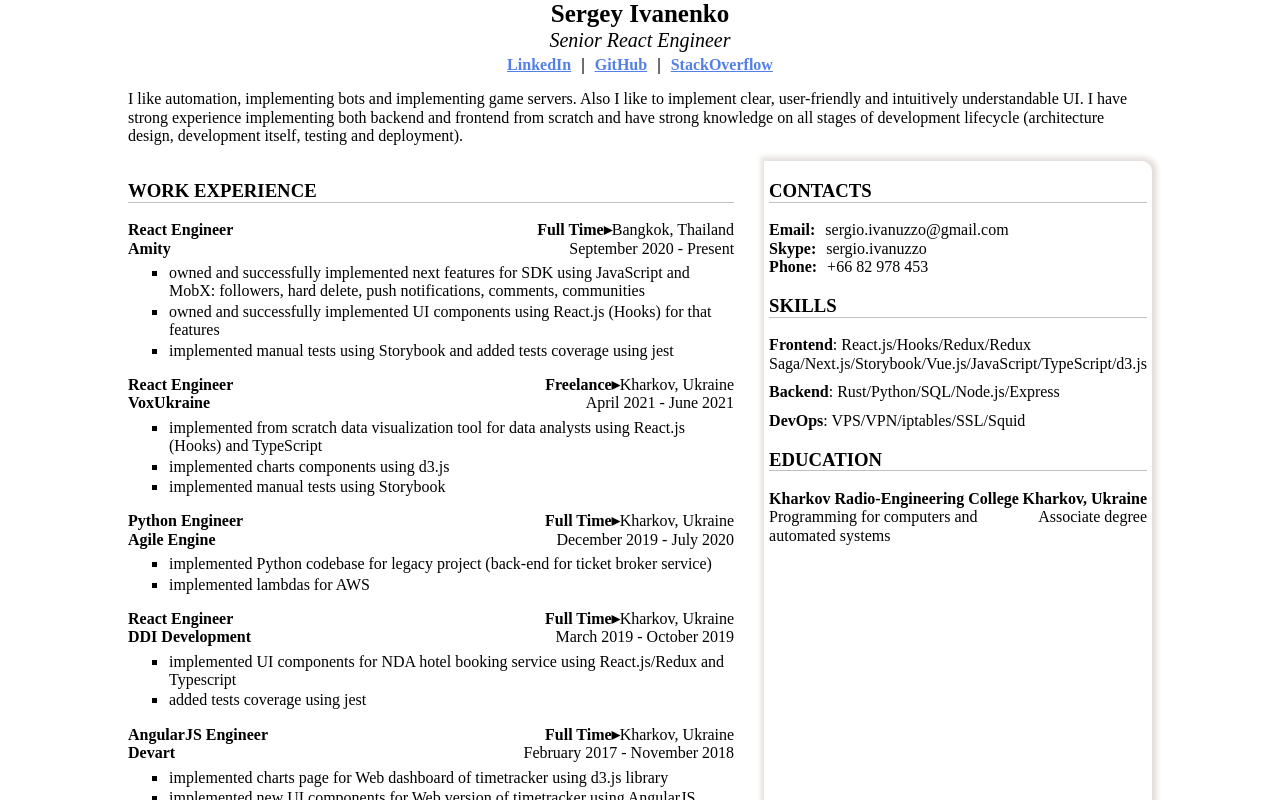
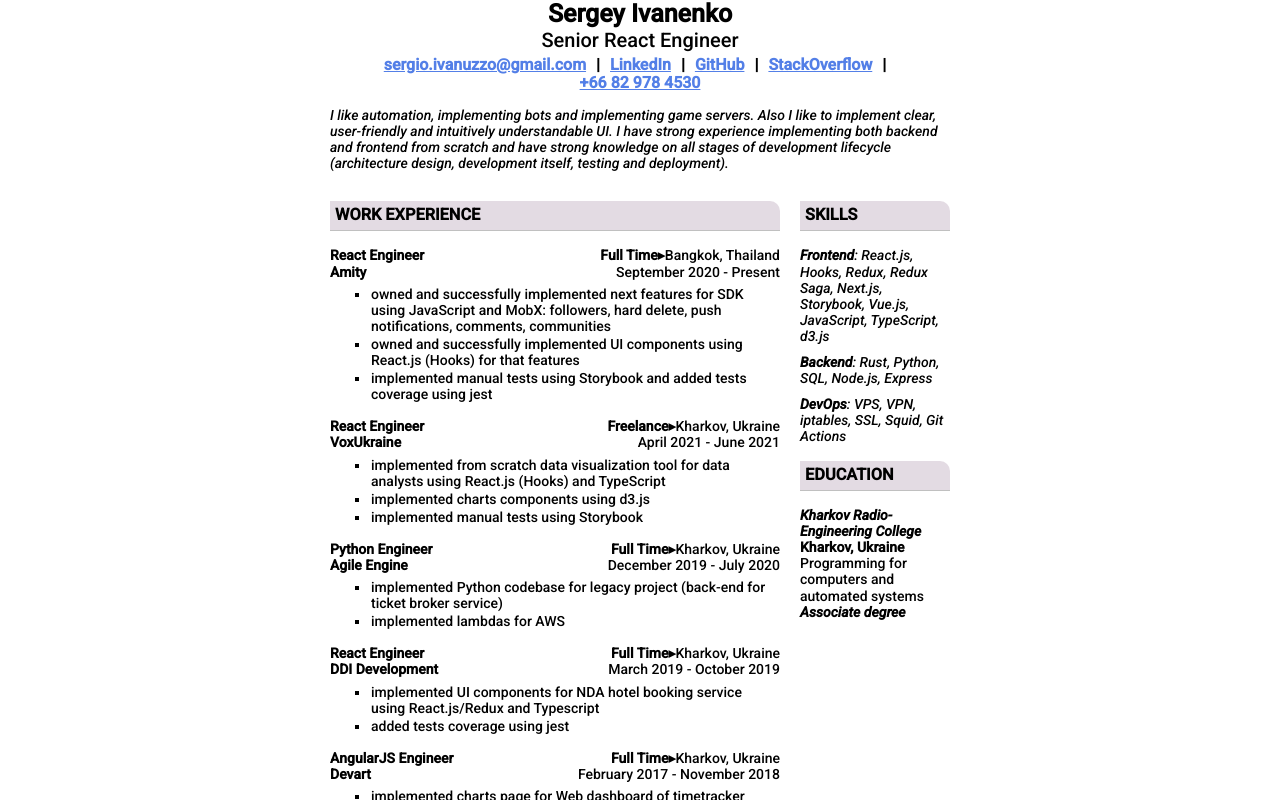
Before and after one commit to sergio-ivanuzzo/sergio-ivanuzzo.github.io, a Next.js app: page / in a window 1280 px wide. Shown: the top 800 px of the page. Built offline with nearby package versions, Linux system fonts and the light colour scheme.

Commit message:
fixed layout for print

```diff
--- a/src/components/core/Layout.jsx
+++ b/src/components/core/Layout.jsx
@@ -2,8 +2,30 @@ import styled from "styled-components";
 
 export const Section = styled.section`
   h3 {
-    width: 100%;
+    width: calc(100% - 10px);
     border-bottom: 1px solid silver;
     text-transform: uppercase;
+    background: rgba(221, 211, 221, .8);
+
+    @media print {
+      -webkit-print-color-adjust: exact;
+      print-color-adjust: exact;
+    }
+
+    padding: 5px;
+
+    @media screen and (orientation:landscape) {
+      border-top-right-radius: 10px;
+    }
+
+    /* Large devices (laptops/desktops, 992px and up) */
+    @media only screen and (min-width: 992px) {
+      border-top-right-radius: 10px;
+    }
+
+    /* Extra large devices (large laptops and desktops, 1200px and up) */
+    @media only screen and (min-width: 1200px) {
+      border-top-right-radius: 10px;
+    }
   }
 `;
--- a/src/components/partials/Contacts/index.jsx
+++ /dev/null
@@ -1,40 +0,0 @@
-import React from "react";
-import styled from "styled-components";
-import {Section} from "../../core/Layout";
-
-const Item = styled.div`
-  display: flex;
-`;
-
-const Name = styled.span`
-  font-weight: bold;
-  margin-right: 10px;
-
-  &:after {
-    content: ": ";
-  }
-`;
-
-const Address = styled.span``;
-
-const Contacts = () => {
-    return (
-        <Section>
-            <h3>Contacts</h3>
-            <Item>
-                <Name>Email</Name>
-                <Address>sergio.ivanuzzo@gmail.com</Address>
-            </Item>
-            <Item>
-                <Name>Skype</Name>
-                <Address>sergio.ivanuzzo</Address>
-            </Item>
-            <Item>
-                <Name>Phone</Name>
-                <Address>+66 82 978 453</Address>
-            </Item>
-        </Section>
-    );
-};
-
-export default Contacts;
--- a/src/components/partials/Education/index.jsx
+++ b/src/components/partials/Education/index.jsx
@@ -8,6 +8,7 @@ const Heading = styled.div``;
 const Cell = styled.div`
   display: flex;
   justify-content: space-between;
+  flex-direction: column;
 
   @media only screen and (-webkit-min-device-pixel-ratio: 2) {
     &:last-child {
@@ -18,6 +19,7 @@ const Cell = styled.div`
 
 const OrganizationName = styled.div`
   font-weight: bold;
+  font-style: italic;
 `;
 
 const Location = styled.div`
@@ -28,6 +30,8 @@ const Speciality = styled.div``;
 
 const Degree = styled.span`
   white-space: nowrap;
+  font-style: italic;
+  font-weight: bold;
 `;
 
 const Education = () => {
--- a/src/components/partials/Page.jsx
+++ b/src/components/partials/Page.jsx
@@ -4,8 +4,6 @@ import styled from "styled-components";
 import WorkExperience from "./WorkExperience";
 import Education from "./Education";
 import Skills from "./Skills";
-import Contacts from "./Contacts";
-
 
 export const Container = styled.div`
   display: flex;
@@ -16,49 +14,63 @@ const Content = styled.div`
   display: flex;
   flex-direction: column;
 
-  @media screen and (min-width: 1024px) {
+  /* Extra small devices (phones, 600px and down) */
+  @media only screen and (max-width: 600px) {
+    width: 100%;
+  }
+
+  /* Small devices (portrait tablets and large phones, 600px and up) */
+  @media only screen and (min-width: 600px) {
+    width: 80%;
+  }
+
+  /* Medium devices (landscape tablets, 768px and up) */
+  @media only screen and (min-width: 768px) {
+    width: 80%;
+  }
+
+  /* Large devices (laptops/desktops, 992px and up) */
+  @media only screen and (min-width: 992px) {
     width: 50%;
   }
 
-  @media screen and (min-device-width: 768px) and (max-device-width: 1024px) {
+  @media only screen and (min-width: 992px) and (orientation: landscape) {
     width: 80%;
   }
 
-  @media only screen and (-webkit-min-device-pixel-ratio: 2) {
-    width: 80%;
-
-    h3 {
-      font-size: 16px;
-    }
-
-    .item {
-      font-size: 12px;
-    }
+  /* Extra large devices (large laptops and desktops, 1200px and up) */
+  @media only screen and (min-width: 1200px) {
+    width: 50%;
   }
 `;
 
 const Row = styled.div`
   display: flex;
   flex-wrap: wrap;
+
+  & > * {
+    padding: 0 10px;
+  }
 `;
 
 const LeftColumn = styled.div`
-  flex: 4;
-  margin-right: 30px;
+  flex: 3;
+  flex-basis: available;
 `;
 
 const RightColumn = styled.div`
+  border-top-right-radius: 10px;
   flex: 1;
-  border-top-right-radius: 10px;
-  border-bottom-right-radius: 10px;
-  box-shadow: 1px 0 5px 4px rgba(221, 215, 211, .8);
-  padding: 0 5px;
 `;
 
 const Title = styled.div`
   font-size: 18px;
   margin: 0 auto;
   text-align: center;
+`;
+
+const About = styled.p`
+  font-style: italic;
 `;
 
 const Name = styled.div`
@@ -68,7 +80,6 @@ const Name = styled.div`
 
 const Position = styled.div`
   font-size: 20px;
-  font-style: italic;
 `;
 
 const Links = styled.div`
@@ -77,12 +88,7 @@ const Links = styled.div`
   font-weight: bold;
   font-size: 16px;
   margin-top: 4px;
-
-  @media print {
-    text-decoration: none;
-    color: black;
-    display: none;
-  }
+  justify-content: center;
 `;
 
 const Link = styled.a`
@@ -92,6 +98,15 @@ const Link = styled.a`
   &:hover {
     cursor: pointer;
     text-decoration: none;
+  }
+
+  @media print {
+    text-decoration: none;
+    color: #537FE7;
+
+    &:not(.show) {
+      display: none;
+    }
   }
 
   &:not(:last-child) {
@@ -114,28 +129,33 @@ const Page = () => {
                         <Name>Sergey Ivanenko</Name>
                         <Position>Senior React Engineer</Position>
                         <Links>
+                            <Link href="mailto:sergio.ivanuzzo@gmail.com" className="show">
+                                sergio.ivanuzzo@gmail.com
+                            </Link>
                             <Link target="_blank" href="https://www.linkedin.com/in/sergio-ivanuzzo/">LinkedIn</Link>
                             <Link target="_blank" href="https://github.com/sergio-ivanuzzo">GitHub</Link>
                             <Link target="_blank" href="https://stackoverflow.com/users/5397119/sergio-ivanuzzo">
                                 StackOverflow
                             </Link>
+                            <Link target="_blank" href="https://wa.me/66829784530" className="show">
+                                +66 82 978 4530
+                            </Link>
                         </Links>
                     </Title>
                 </Row>
                 <Row>
-                    <p>
+                    <About>
                         I like automation, implementing bots and implementing game servers.
                         Also I like to implement clear, user-friendly and intuitively understandable UI.
                         I have strong experience implementing both backend and frontend from scratch and have strong knowledge
                         on all stages of development lifecycle (architecture design, development itself, testing and deployment).
-                    </p>
+                    </About>
                 </Row>
                 <Row>
                     <LeftColumn>
                         <WorkExperience />
                     </LeftColumn>
                     <RightColumn>
-                        <Contacts />
                         <Skills />
                         <Education />
                     </RightColumn>
--- a/src/components/partials/Skills/index.jsx
+++ b/src/components/partials/Skills/index.jsx
@@ -4,8 +4,11 @@ import styled from "styled-components";
 import {Section} from "../../core/Layout";
 
 const Content = styled.div`
+  word-break: break-word;
+  font-style: italic;
+
   & > *:not(:last-child) {
-    margin: 10px 0;
+    margin-bottom: 10px;
   }
 `;
 
@@ -19,14 +22,13 @@ const Skills = () => {
             <h3>Skills</h3>
             <Content>
                 <div>
-                    <SkillType>Frontend</SkillType>: React.js/Hooks/Redux/Redux
-                    Saga/Next.js/Storybook/Vue.js/JavaScript/TypeScript/d3.js
+                    <SkillType>Frontend</SkillType>: React.js, Hooks, Redux, Redux Saga, Next.js, Storybook, Vue.js, JavaScript, TypeScript, d3.js
                 </div>
                 <div>
-                    <SkillType>Backend</SkillType>: Rust/Python/SQL/Node.js/Express
+                    <SkillType>Backend</SkillType>: Rust, Python, SQL, Node.js, Express
                 </div>
                 <div>
-                    <SkillType>DevOps</SkillType>: VPS/VPN/iptables/SSL/Squid
+                    <SkillType>DevOps</SkillType>: VPS, VPN, iptables, SSL, Squid, Git Actions
                 </div>
             </Content>
         </Section>
--- a/src/pages/_app.js
+++ b/src/pages/_app.js
@@ -1,22 +1,15 @@
 import React from "react";
 import { ThemeProvider } from "styled-components";
 import "normalize.css";
-import {Roboto} from "@next/font/google";
 
 import {GlobalStyle} from "../styles";
 import {theme} from "../theme";
-
-const roboto = Roboto({
-    weight: ["100"],
-    style: ["italic"],
-    subsets: ["latin"],
-})
 
 const App = ({ Component, pageProps }) => {
     return (
         <ThemeProvider theme={theme}>
             <GlobalStyle />
-            <Component {...pageProps} className={roboto.className} />
+            <Component {...pageProps} />
         </ThemeProvider>
     );
 }
--- a/src/pages/_document.js
+++ b/src/pages/_document.js
@@ -5,6 +5,10 @@ const Document = () => {
     return (
         <Html>
             <Head>
+                <link rel="preconnect" href="https://fonts.googleapis.com" />
+                <link rel="preconnect" href="https://fonts.gstatic.com" crossOrigin />
+                <link href="https://fonts.googleapis.com/css2?family=Roboto:ital,wght@0,500;1,500&display=swap"
+                      rel="stylesheet" />
                 <meta charSet="UTF-8" />
                 <meta name="viewport" content="width=device-width, initial-scale=1.0" />
                 <title>Sergey Ivanenko | Senior React Engineer</title>
--- a/src/styles.js
+++ b/src/styles.js
@@ -1,8 +1,8 @@
 import { createGlobalStyle } from "styled-components";
 
 export const GlobalStyle = createGlobalStyle`
-  @font-face {
-    font-family: 'Roboto', sans-serif;
+  body {
+    font-family: "Roboto", sans-serif;
     font-size: 14px;
   }
 
```
